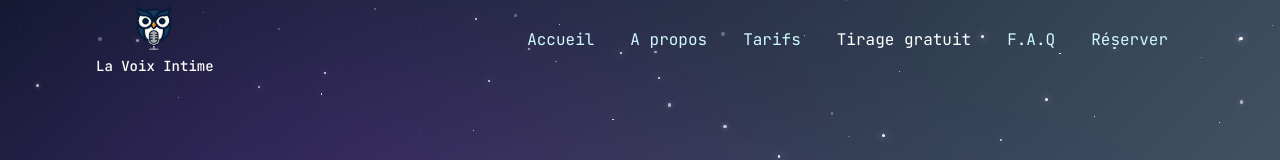
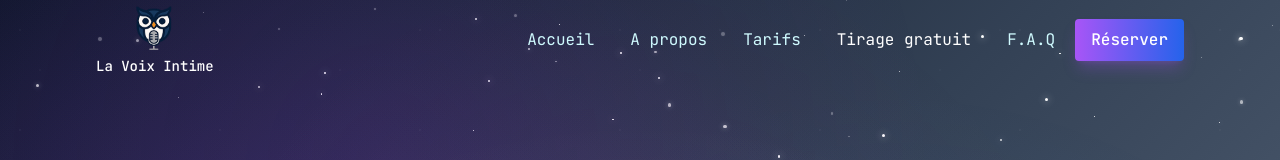
Before and after one commit to PierreMaze/la-voix-intime, a React (Vite) app: page / in a window 1280 px wide. Shown: the top 160 px of the page. Built offline with nearby package versions, Linux system fonts and the light colour scheme.

Commit message:
Ajout de l'importation du logo et mise à jour du texte de navigation pour corriger l'orthographe de "Réserver" dans le composant Header.

```diff
--- a/src/components/layout/Header.jsx
+++ b/src/components/layout/Header.jsx
@@ -1,6 +1,7 @@
 import { AnimatePresence, motion } from "framer-motion";
 import { useCallback, useEffect, useMemo, useState } from "react";
 import { Link, useLocation } from "react-router-dom";
+import Logo from "../../../assets/img/logo-la-voix-intime.png";
 
 const navigationItems = [
   {
@@ -102,8 +103,8 @@ const Header = () => {
         <nav className="flex items-center justify-between h-20">
           <Link to="/" className="flex flex-col items-center">
             <img
-              src="../../../assets/img/logo-la-voix-intime.png"
-              alt="La Voix Intime"
+              src={Logo}
+              alt="Logo - La Voix Intime"
               className="w-auto h-12 2xl:h-16"
             />
             <span className="text-sm font-medium text-white mt-1 2xl:text-base">
@@ -114,7 +115,7 @@ const Header = () => {
           {/* Navigation desktop */}
           <div className="hidden items-center space-x-1 md:flex 2xl:text-xl">
             {navigationItems.map((item) =>
-              item.label === "Reserver" ? (
+              item.label === "Réserver" ? (
                 <button
                   key={item.path}
                   onClick={() => handleNavClick(item.path)}
@@ -207,7 +208,7 @@ const Header = () => {
                 <div className="flex-1 p-6">
                   <nav className="space-y-4">
                     {navigationItems.map((item, index) =>
-                      item.label === "Reserver" ? (
+                      item.label === "Réserver" ? (
                         <motion.div
                           key={item.path}
                           initial={{ opacity: 0, x: 20 }}
```
